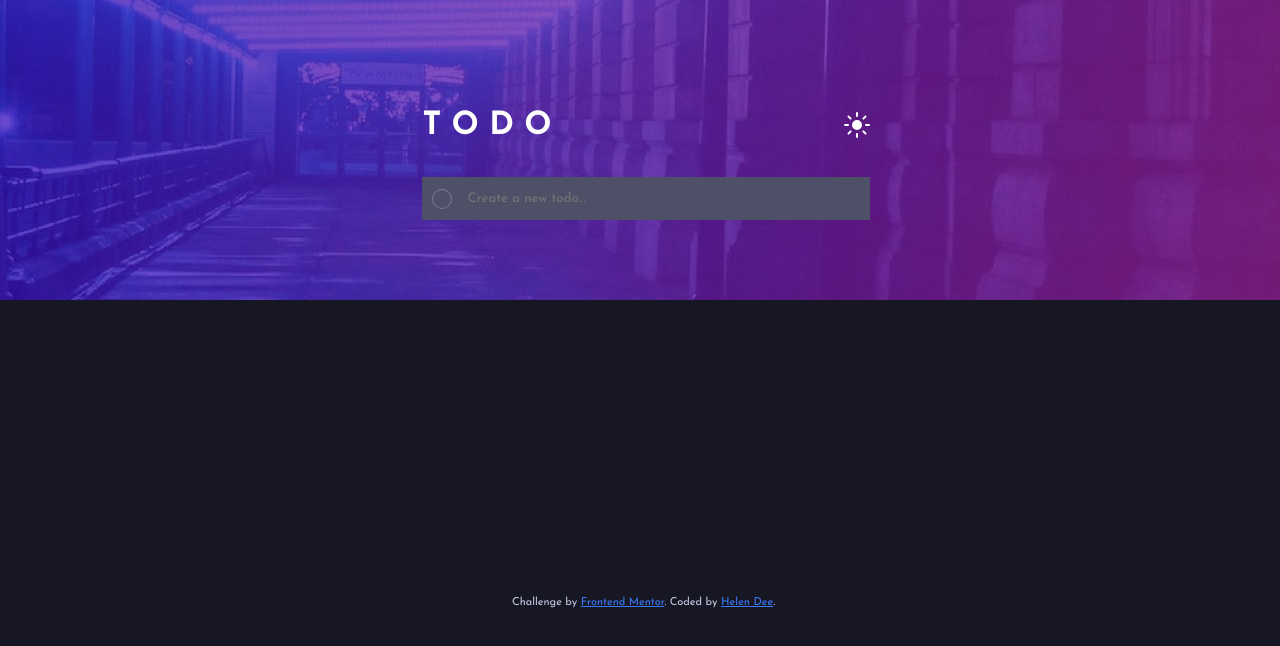
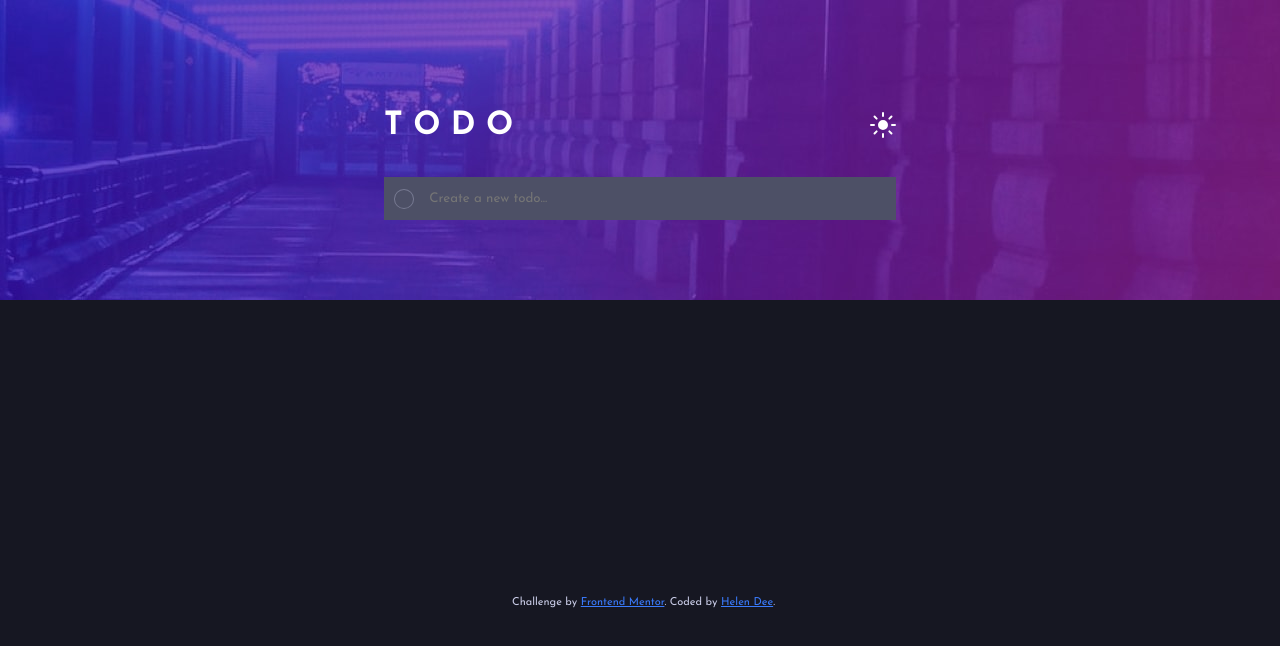
Before and after one commit to HELEN-DEE/Todo-app, a plain HTML site: page index.html in a window 1280 px wide. Shown: the top 646 px of the page. Drawn offline with Linux system fonts and the light colour scheme.

Commit message:
add: responsiveness on larger screens

```diff
--- a/index.html
+++ b/index.html
@@ -22,7 +22,8 @@
     <section class="bg-top" id="bg-top">
       <img src="images/bg-desktop-dark.jpg" alt="bg-desktop-dark" />
     </section>
-    <section class="main-section">
+<section class="main-section-parent">
+      <section class="main-section">
       <div class="logo flex-jc-sb">
         <h1>T o d o</h1>
         <button id="toggleTheme">
@@ -60,6 +61,8 @@
         </div>
       </div>
     </section>
+</section>
+
 
     <div class="attribution">
       Challenge by
--- a/styles.css
+++ b/styles.css
@@ -25,7 +25,7 @@ body {
   background-color: var(--bg-color);
   color: var(--text-primary-color);
   font-family: 'Josefin Sans', sans-serif;
-  overflow-x: hidden;
+  overflow-x: hidden !important;
   position: relative;
   transition: all 0.3s ease-in-out;
 }
@@ -72,10 +72,22 @@ button:hover {
 }
 
 .main-section {
-  margin: 0 33%;
+  margin: 0 auto;
   position: absolute;
   top: 110px;
-  width: 35%;
+  width: 40%;
+
+}
+
+.main-section-parent {
+  width: 100%;
+  display: flex;
+  align-items: center;
+  justify-content: center;
+}
+
+.bg-top {
+  width: 100%;
 }
 
 #toggleTheme {
```
